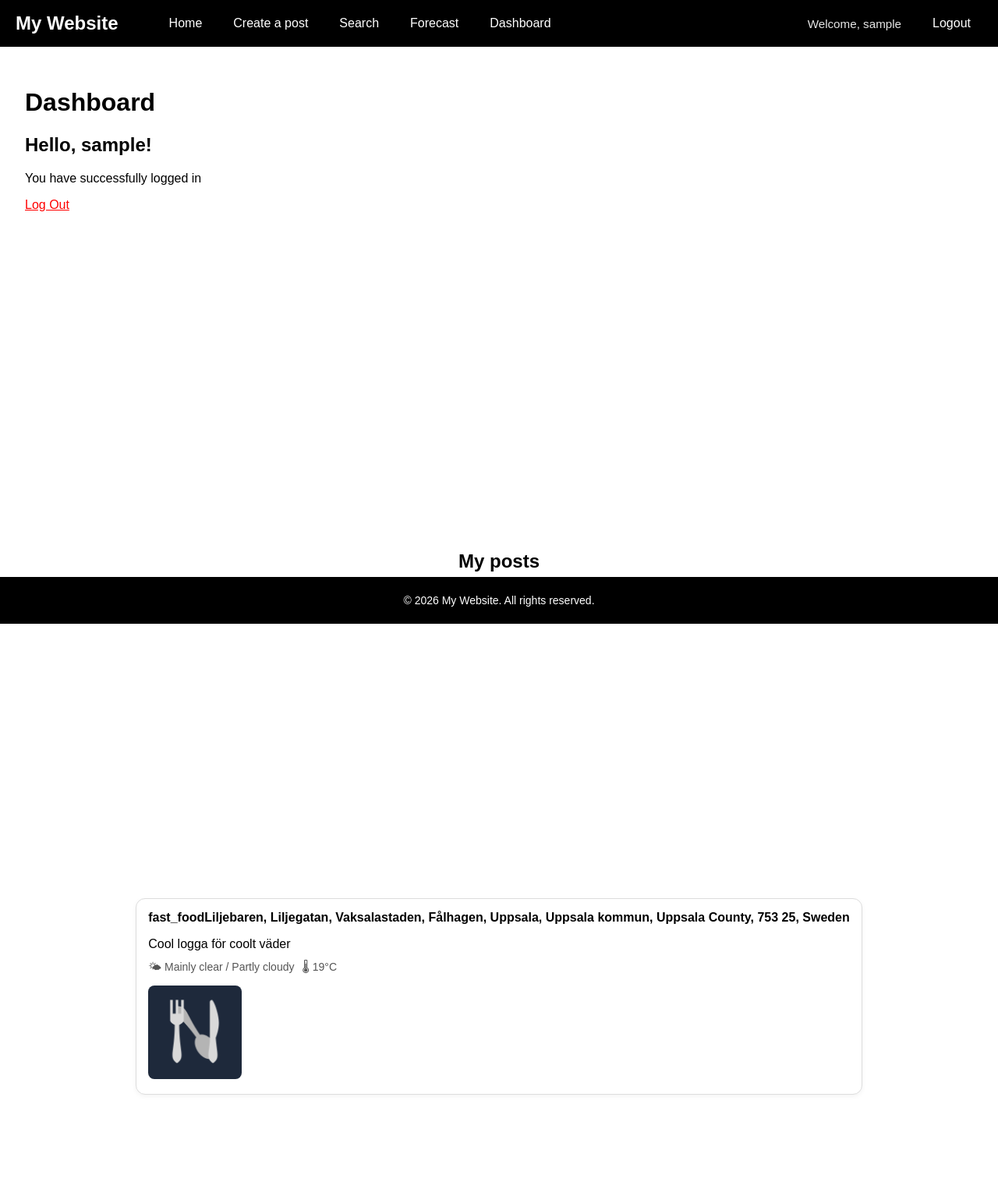
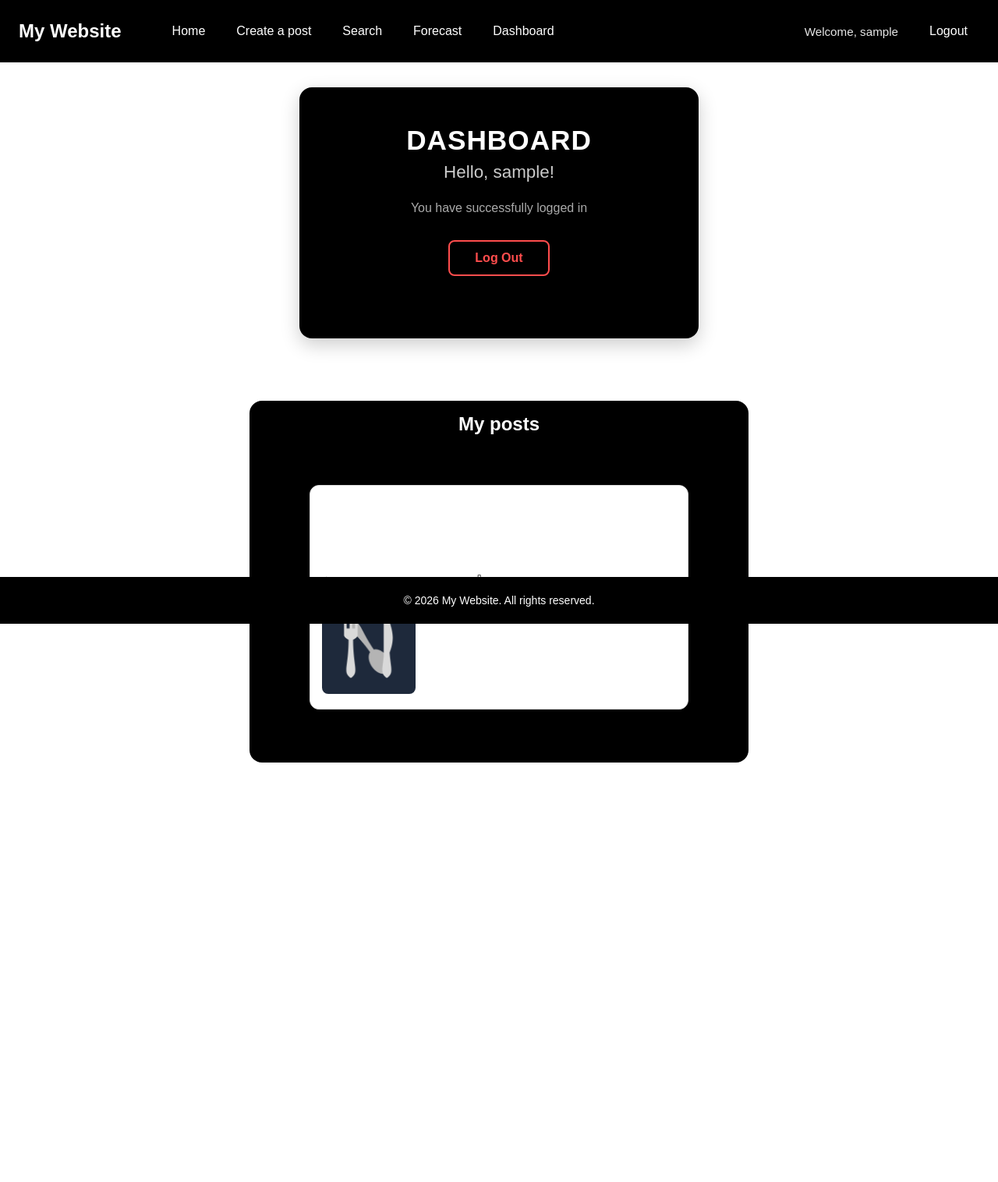
Before and after one commit to DustyKevin44/grupp18modesida, a PHP site: page /dashboard.php in a window 1280 px wide. Shown: the whole page at 78% size. After the commit the page ends 978 px from the top, so only its background shows below. Run offline with PHP 8.4, Linux system fonts and the light colour scheme; the visitor is signed in with stand-in values (Sample User, id 1); data comes from the database, SQL or seed files in the repository; both versions use the stored data as it was after the commit.

Commit message:
fixed css in dashboard, forecast

```diff
--- a/clothingForecast.php
+++ b/clothingForecast.php
@@ -65,10 +65,6 @@ require_once "include/models/weatherInfo.php"?>
   </div>
 </div>
 
-<div class="center">
-  <div ></div>
-</div>
-
 <script src="include/models/currentLocation.js"></script>
 <script src="include/models/autocomplete.js"></script>
 <script src="include/models/dateSelector.js"></script>
--- a/css/styles.css
+++ b/css/styles.css
@@ -1,19 +1,22 @@
 body {
   margin: 0;
-  padding-bottom: 60px;
+  padding-bottom: 80px; /* Increased slightly to prevent your expanding content from hugging the fixed footer */
   font-family: Arial, sans-serif;
 }
 
 .center {
   display: flex;
-  flex-direction: row;
+  flex-direction: column;
   gap: 5rem;
+  margin-top: 2rem;
 
   justify-content: center;
   align-items: center;
 
   width: 100%;
-  height: 100vh;
+  /* FIX 1: Removed max-height: 80vh; */
+  min-height: 80vh; /* Changed to min-height so it can grow vertically infinitely */
+  height: auto; /* Lets content dictate height */
 
   color: black;
 }
@@ -23,8 +26,8 @@ body {
   background-color: black;
   display: flex;
   align-items: center;
-  padding: 0 20px;
-  height: 60px;
+  padding: 0 1.5rem;
+  height: 10vh;
 }
 
 /* Website title */
@@ -108,27 +111,32 @@ textarea {
 .post-container {
   display: flex;
   flex-direction: column;
-  gap: 2rem;
+  gap: 1rem;
 
-  /* Centers the h2 and the form container horizontally */
   justify-content: center;
   align-items: center;
 
   width: 50vw;
-  min-width: 300px;
-  max-width: 600px;
-  padding: 2rem;
+  min-width: 50vw;
+  max-width: 90vw;
+  padding: 1rem;
   border-radius: 1rem;
   background-color: black;
   color: white;
   box-sizing: border-box;
+
+  /* FIX 2: Explicitly added height tracking rule */
+  height: auto; /* Ensures the container expands dynamically around the form */
 }
 
 .post-container h2 {
-  align-self: center; /* Centers the h2 box inside the flex container */
-  text-align: center; /* Centers the text inside the h2 box */
-  width: 100%; /* Ensures it has full width to center properly */
-  margin: 0; /* Optional: cleans up default browser margins */
+  align-self: center;
+  text-align: center;
+  width: 100%;
+
+  /* FIX 3: Removed min-height: 80vh; */
+  height: auto; /* Prevents the header from eating up almost all container space */
+  margin: 0 0 1rem 0; /* Gives a healthy space below the title instead */
 }
 
 form {
@@ -360,5 +429,60 @@ form label,
 }
 
 .dashboard {
-  padding: 2rem;
+  display: flex;
+  flex-direction: column;
+  align-items: center; /* Centers text horizontally */
+  justify-content: center;
+
+  width: 40vw; /* Slightly narrower than the post form */
+  min-width: 320px; /* Keeps it readable on mobile */
+  max-width: 90vw;
+
+  padding: 3rem 2rem;
+  border-radius: 1rem;
+  background-color: black;
+  color: white;
+  box-sizing: border-box;
+  text-align: center;
+  box-shadow: 0 8px 24px rgba(0, 0, 0, 0.2);
 }
+
+/* Typography styling */
+.dashboard h1 {
+  font-size: 2.2rem;
+  margin: 0 0 0.5rem 0;
+  text-transform: uppercase;
+  letter-spacing: 1px;
+}
+
+.dashboard h2 {
+  font-size: 1.4rem;
+  font-weight: 400;
+  color: #ccc; /* Subtle light gray for the greeting */
+  margin: 0 0 1.5rem 0;
+}
+
+.dashboard p {
+  font-size: 1rem;
+  color: #aaa;
+  margin: 0 0 2rem 0;
+}
+
+/* Styled Logout Button instead of just text */
+.dashboard a[href="logout.php"] {
+  display: inline-block;
+  padding: 0.75rem 2rem;
+  border: 2px solid #ff4d4d;
+  border-radius: 0.5rem;
+  background-color: transparent;
+  color: #ff4d4d !important; /* Forces the red text */
+  text-decoration: none;
+  font-weight: bold;
+  transition: all 0.2s ease;
+}
+
+.dashboard a[href="logout.php"]:hover {
+  background-color: #ff4d4d;
+  color: white !important;
+  box-shadow: 0 4px 12px rgba(255, 77, 77, 0.3);
+}
--- a/dashboard.php
+++ b/dashboard.php
@@ -22,18 +22,17 @@ if ($currentUserId) {
 
 require_once "include/views/_header.php";
 ?>
-
-    <main class="dashboard">
+    <div class="center">
+        <div class="dashboard">
             <h1>Dashboard</h1>
             <h2>Hello, <?= htmlspecialchars($_SESSION['username']); ?>!</h2>
             <p>You have successfully logged in</p>
 
             <p><a href="logout.php" style="color: red;">Log Out</a></p>
-    </main>
+        </div>
 
-    <div class="center">
+        <div class="post-container">
             <h2>My posts</h2>
-    </div>
 
             <div class="posts-section">
             <?php if (!empty($posts)): ?>
@@ -79,5 +78,7 @@ require_once "include/views/_header.php";
                 <p>No posts yet.</p>
             <?php endif; ?>
             </div>
+    </div>
+    </div>
 
 <?php require_once "include/views/_footer.php"; ?>
--- a/post.php
+++ b/post.php
@@ -133,6 +133,7 @@ require_once "include/models/weatherInfo.php"
 
 <div class="center">
     <div class="post-container">
+        <h2>Create Post</h2>
         <form id="postForm" action="post.php" method="POST" enctype="multipart/form-data">
             <!-- Hidden fields for automated/structured data -->
             <div>
@@ -167,7 +168,7 @@ require_once "include/models/weatherInfo.php"
                 <p style="font-size: 0.85em; color: #666;">Leave blank to use your current GPS location.</p>
             </div>
 
-            <button type="submit" style="margin-top: 15px;">Create Post</button>
+            <button type="submit" style="margin-top: 15px;" class="submit-btn">Create Post</button>
         </form>
     </div>
 </div>
```
Also changed, not shown: other parts of css/styles.css (+65 -4 lines), search.php (+4 -4 lines), include/models/fashionDatabase.db, uploads/img_6a0efb41920910.74420936.webp (added). Lines whose indentation alone changed are shown as unchanged.
